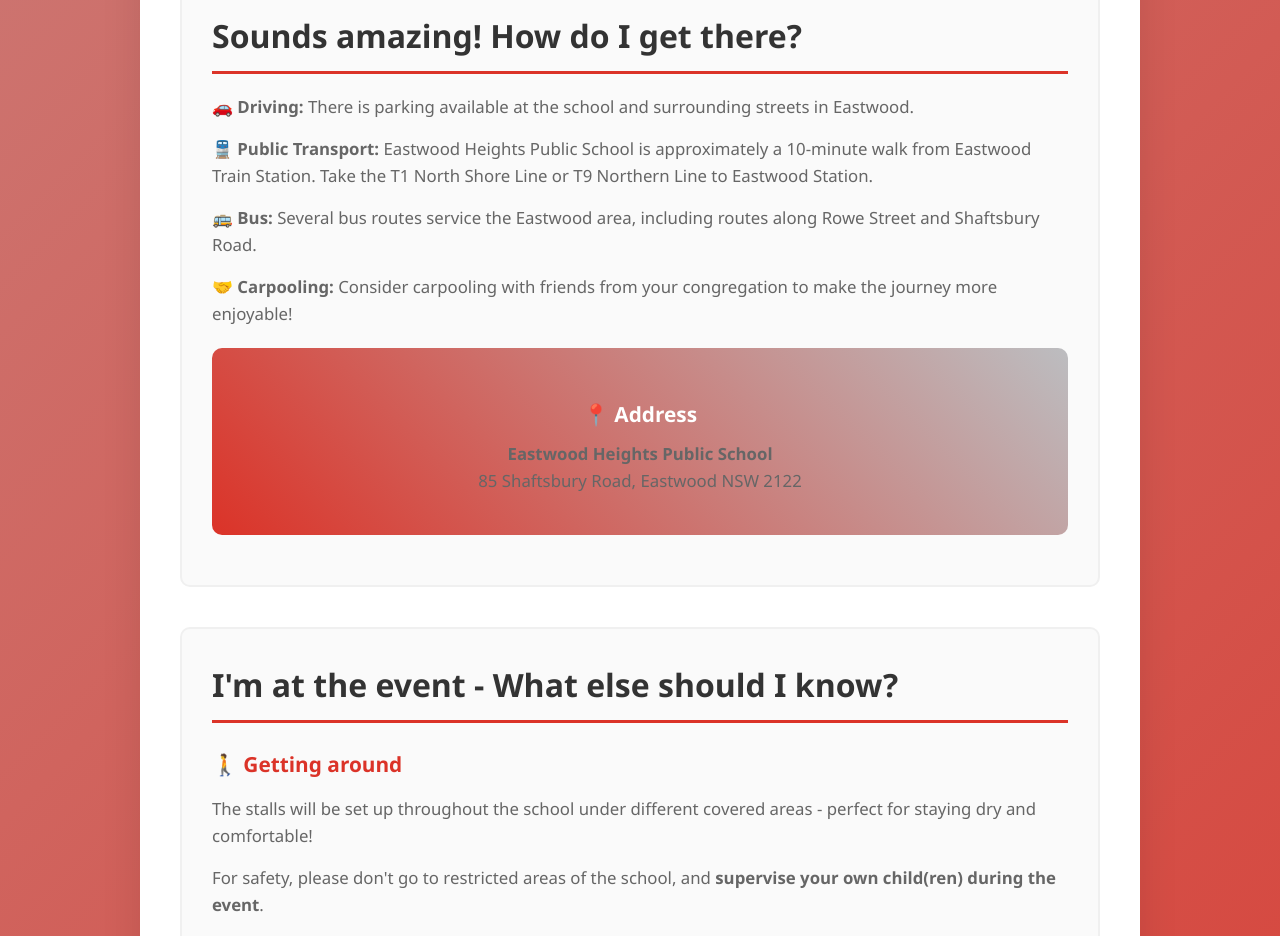
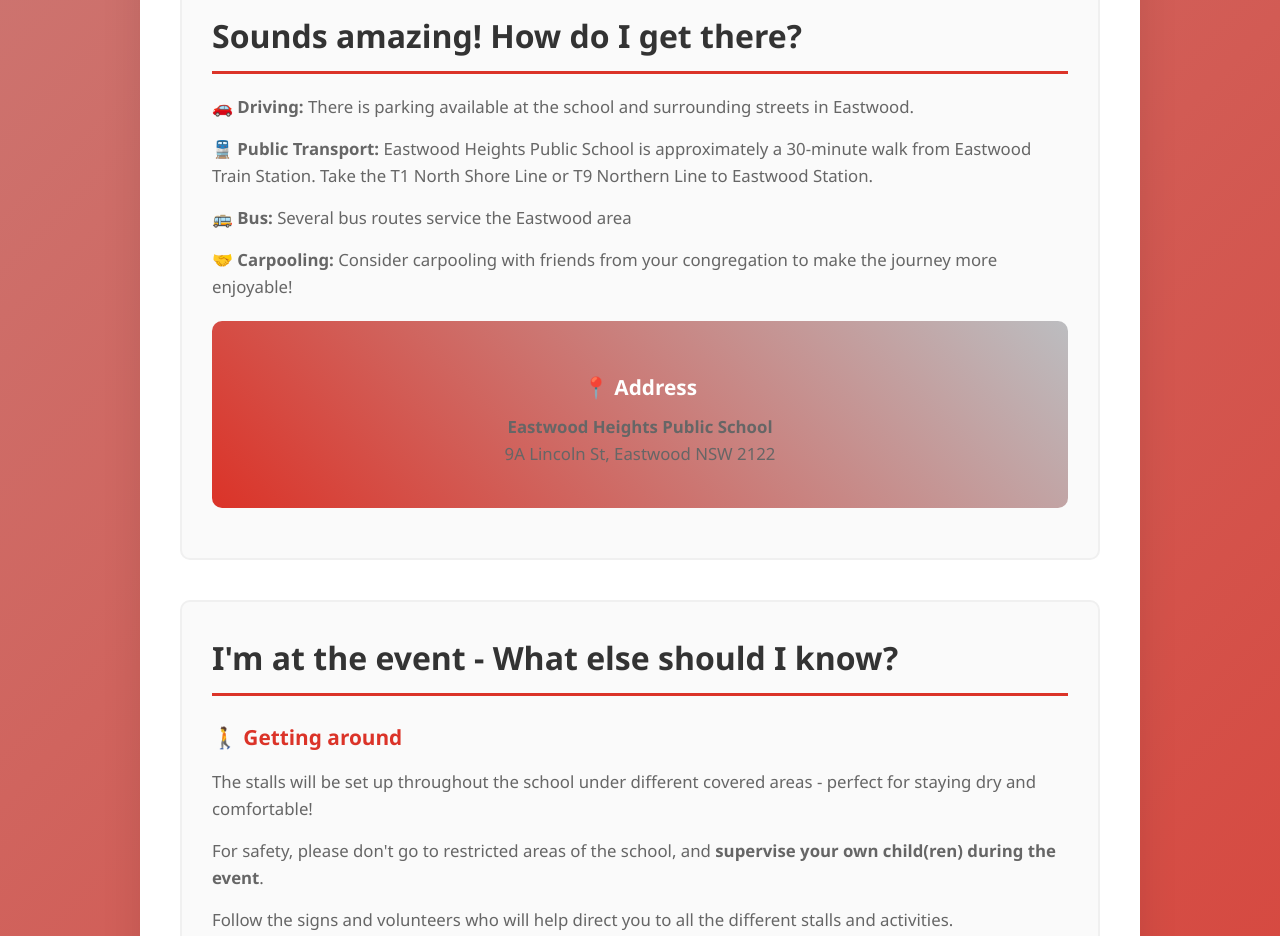
Before and after one commit to CornerstoneSydney/shine, a plain HTML site: page event-guide.html in a window 1280 px wide. Shown: the part 4080-5016 px from the top of the page. Drawn offline with Linux system fonts and the light colour scheme.

Commit message:
Update event-guide.html

```diff
--- a/event-guide.html
+++ b/event-guide.html
@@ -602,13 +602,13 @@
             <section id="getting-there" class="section">
                 <h2>Sounds amazing! How do I get there?</h2>
                 <p>🚗 <strong>Driving:</strong> There is parking available at the school and surrounding streets in Eastwood.</p>
-                <p>🚆 <strong>Public Transport:</strong> Eastwood Heights Public School is approximately a 10-minute walk from Eastwood Train Station. Take the T1 North Shore Line or T9 Northern Line to Eastwood Station.</p>
-                <p>🚌 <strong>Bus:</strong> Several bus routes service the Eastwood area, including routes along Rowe Street and Shaftsbury Road.</p>
+                <p>🚆 <strong>Public Transport:</strong> Eastwood Heights Public School is approximately a 30-minute walk from Eastwood Train Station. Take the T1 North Shore Line or T9 Northern Line to Eastwood Station.</p>
+                <p>🚌 <strong>Bus:</strong> Several bus routes service the Eastwood area</p>
                 <p>🤝 <strong>Carpooling:</strong> Consider carpooling with friends from your congregation to make the journey more enjoyable!</p>
 
                 <div class="highlight-box">
                     <h3>📍 Address</h3>
-                    <p><strong>Eastwood Heights Public School</strong><br>85 Shaftsbury Road, Eastwood NSW 2122</p>
+                    <p><strong>Eastwood Heights Public School</strong><br>9A Lincoln St, Eastwood NSW 2122</p>
                 </div>
             </section>
 
```
